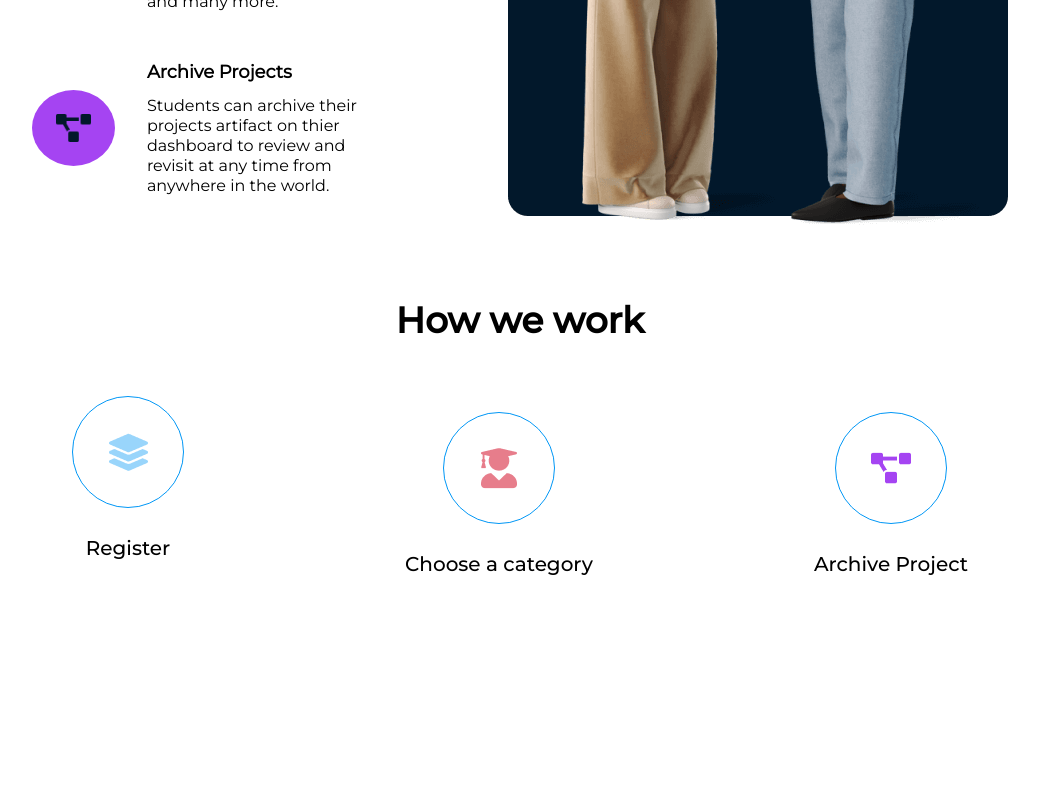
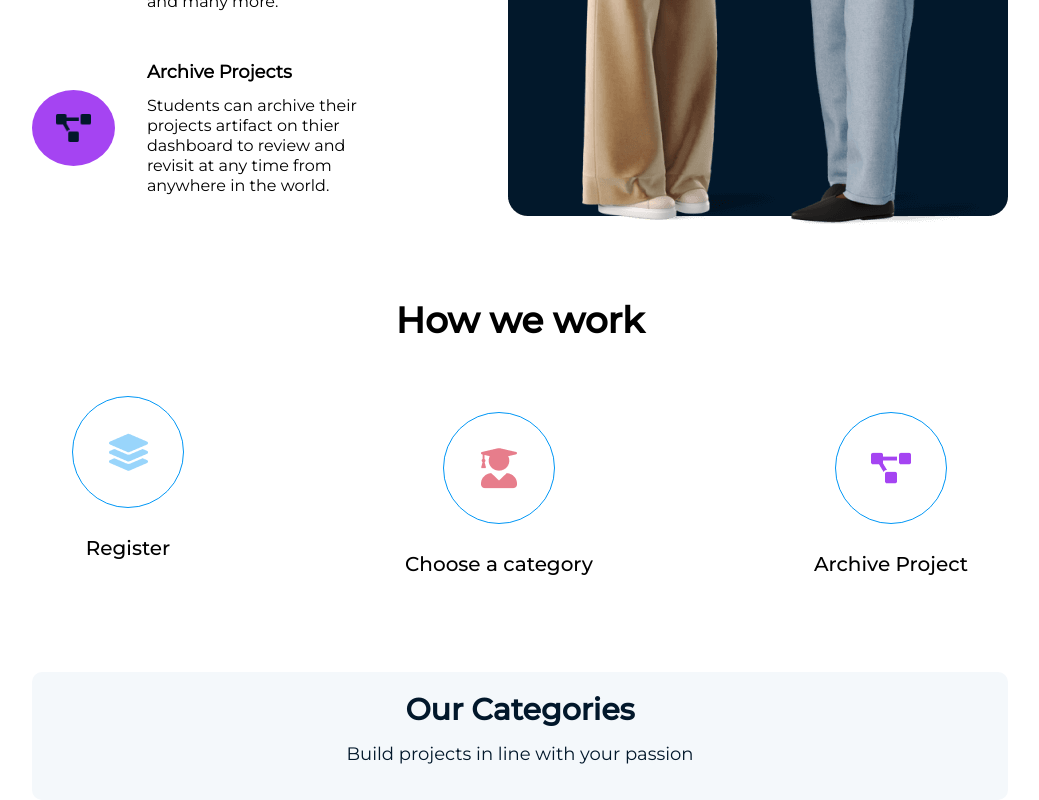
Before and after one commit to Dreezy305/scholarton-front-end, a React (Vite) app: page / in a window 1280 px wide. Shown: the part 1974-2774 px from the top of the page, without its empty margins (120-1159 px from the left). Before the commit the page ends 2646 px from the top, so only its background shows below. Built offline with nearby package versions, Linux system fonts and the light colour scheme.

Commit message:
how we work

```diff
--- a/src/components/Card/Card.tsx
+++ b/src/components/Card/Card.tsx
@@ -18,6 +18,10 @@ const Card = ({ icon, text, type }: smallCardProps) => {
           </p>
         </div>
       )}
+
+      {type === "CATEGORY" && (
+        <div className="bg-white rounded-[30px] flex flex-col"></div>
+      )}
     </>
   );
 };
--- a/src/screens/Categories/Categories.tsx
+++ b/src/screens/Categories/Categories.tsx
@@ -4,7 +4,16 @@ import "./categories.css";
 const Categories = () => {
   return (
     <section>
-      <div className=""></div>
+      <div className="container mx-auto bg-lightBg rounded-[10px] h-auto w-auto">
+        <h4 className="text-title font-MontserratMedium font-semibold lg:text-3xl md:text-2xl text-xl leading-10 text-center pt-5">
+          Our Categories
+        </h4>
+        <p className="text-title text-center font-MontserratRegular pt-3 font-medium lg:text-lg md:text-lg text-base pb-8">
+          Build projects in line with your passion
+        </p>
+
+        <div className="flex flex-row"></div>
+      </div>
     </section>
   );
 };
--- a/tailwind.config.js
+++ b/tailwind.config.js
@@ -27,6 +27,7 @@ module.exports = {
         pink: "#EFB7B9",
         skyBlue: "#0197F6",
         lightPurple: "#A544F2",
+        lightBg: "#F4F8FB",
       },
       keyframes: {
         shake: {
```
